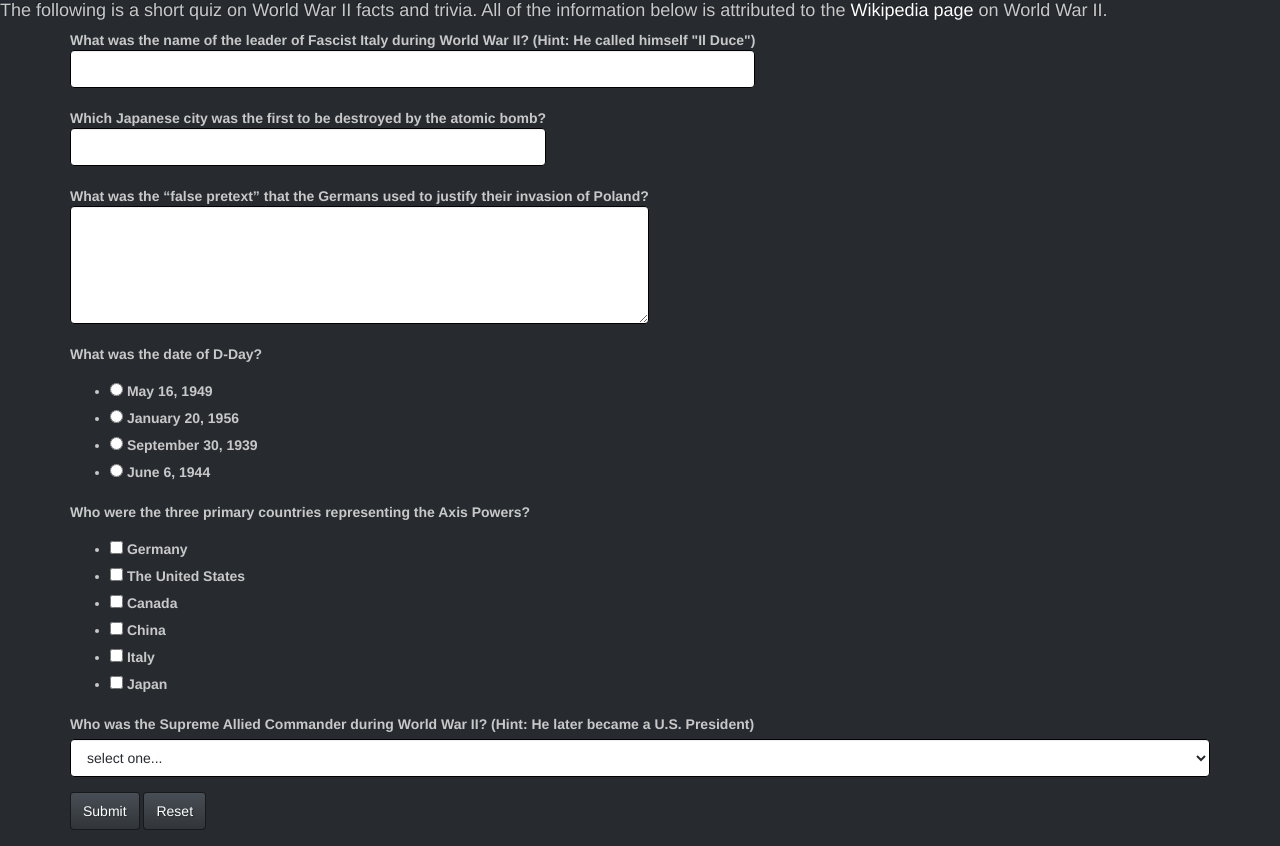
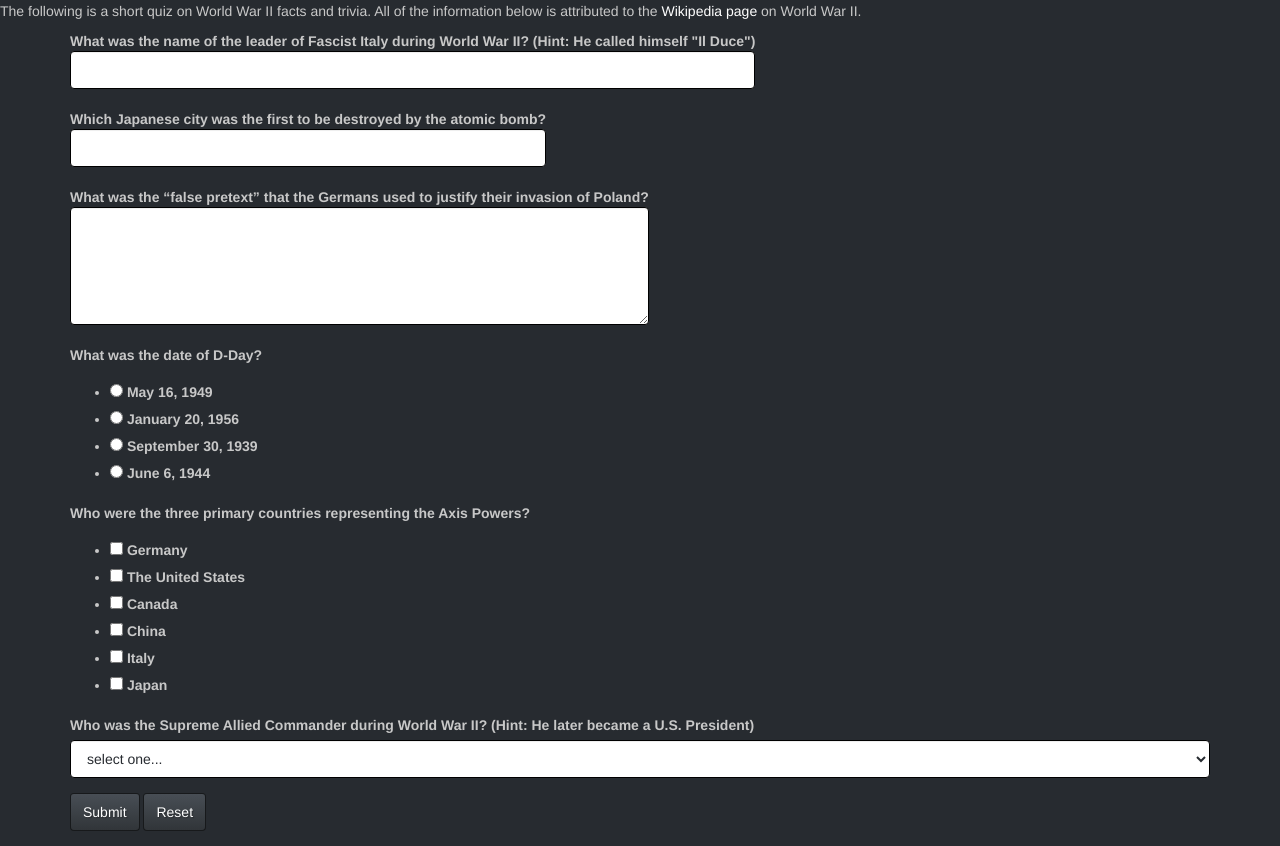
Before and after one commit to niall-sanin/assignment-9-form, a plain HTML site: page index.html in a window 1280 px wide. Shown: the part 69-915 px from the top of the page. Drawn offline with Linux system fonts and the light colour scheme.

Commit message:
Changed h4 to p.

```diff
--- a/index.html
+++ b/index.html
@@ -13,9 +13,9 @@
 
 <h1>World War II Trivia Quiz</h1>
 
-<h4>The following is a short quiz on World War II facts and trivia. All of the information below is attributed to the
+<p>The following is a short quiz on World War II facts and trivia. All of the information below is attributed to the
 <a href="https://en.wikipedia.org/wiki/World_War_II"> Wikipedia page
-</a> on World War II.</h4>
+</a> on World War II.</p>
 
 <div class="container">
   <div class="row">
```
